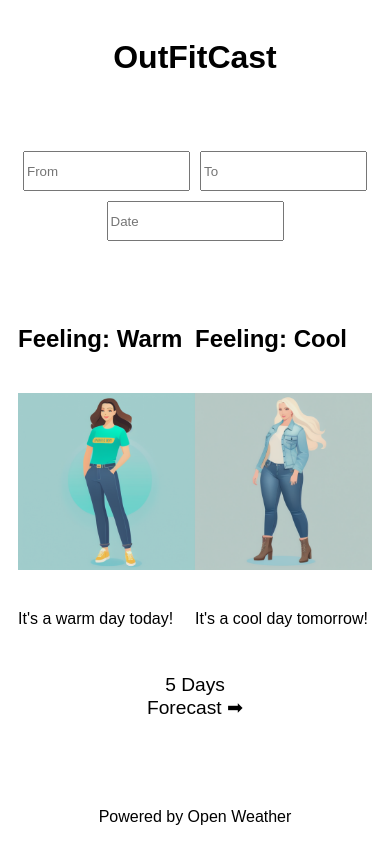
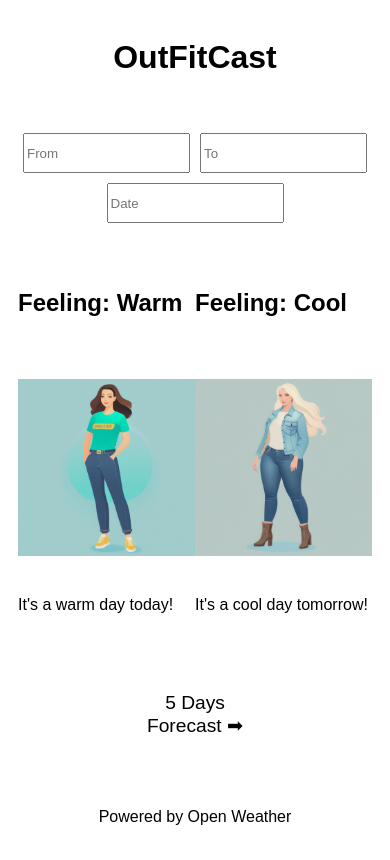
Before and after one commit to taekim-dev/outfit-cast, a Vue app: page / in a window 390 px wide. Built offline with nearby package versions, Linux system fonts and the light colour scheme.

Commit message:
mobile misalignment fix

```diff
--- a/src/components/WeatherDisplay.vue
+++ b/src/components/WeatherDisplay.vue
@@ -1,6 +1,6 @@
 <template>
   <div class="weather-display">
-    <h2>Feeling: {{ weatherCategory }}</h2>
+    <h2 class="weather-category">Feeling: {{ weatherCategory }}</h2>
     <div class="avatar-wrapper">
       <img
         :src="require(`@/assets/${avatarImage}`)"
@@ -8,15 +8,17 @@
         class="avatar"
       />
     </div>
-    <p>{{ weatherDescription }}</p>
+    <p class="weather-description">{{ weatherDescription }}</p>
   </div>
 </template>
+
 <script>
 export default {
   name: "WeatherDisplay",
   props: ["weatherCategory", "avatarImage", "weatherDescription"],
 };
 </script>
+
 <style scoped>
 .weather-display {
   display: flex;
@@ -39,6 +41,12 @@ export default {
   max-height: 100%;
 }
 
+.weather-category,
+.weather-description {
+  height: 50px; /* Adjust this value accordingly */
+  text-align: center;
+}
+
 @media (max-width: 600px) {
   .weather-display {
     max-width: 100%;
```
